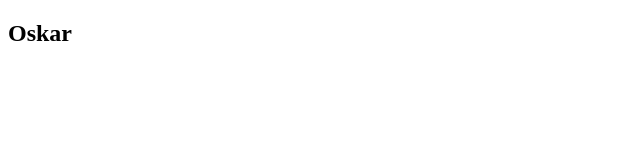
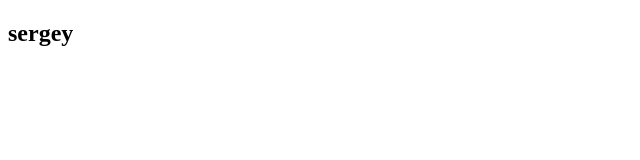
Before and after one commit to SergeyProgramme/ockarandsergey, a plain HTML site: page index.html in a window 1280 px wide. Shown: the full height of the page, 0-640 px from the left. Drawn offline with Linux system fonts and the light colour scheme.

Commit message:
змінив ім'я оскар на сергій

```diff
--- a/index.html
+++ b/index.html
@@ -7,6 +7,6 @@
     <link rel="stylesheet" href="/style.css">
 </head>
 <body>
-    <h2>Oskar</h2>
+    <h2>sergey</h2>
 </body>
 </html>
```
